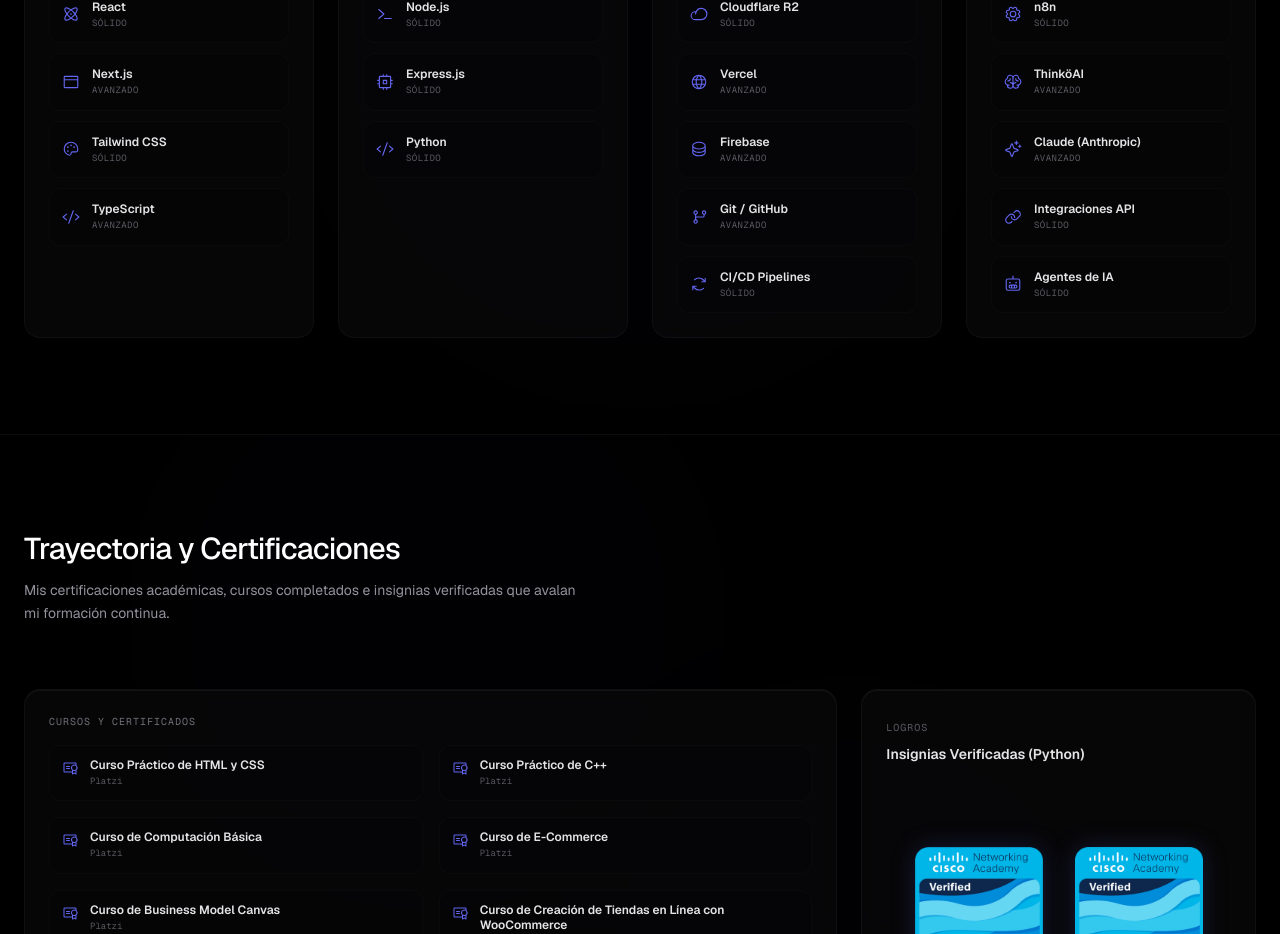
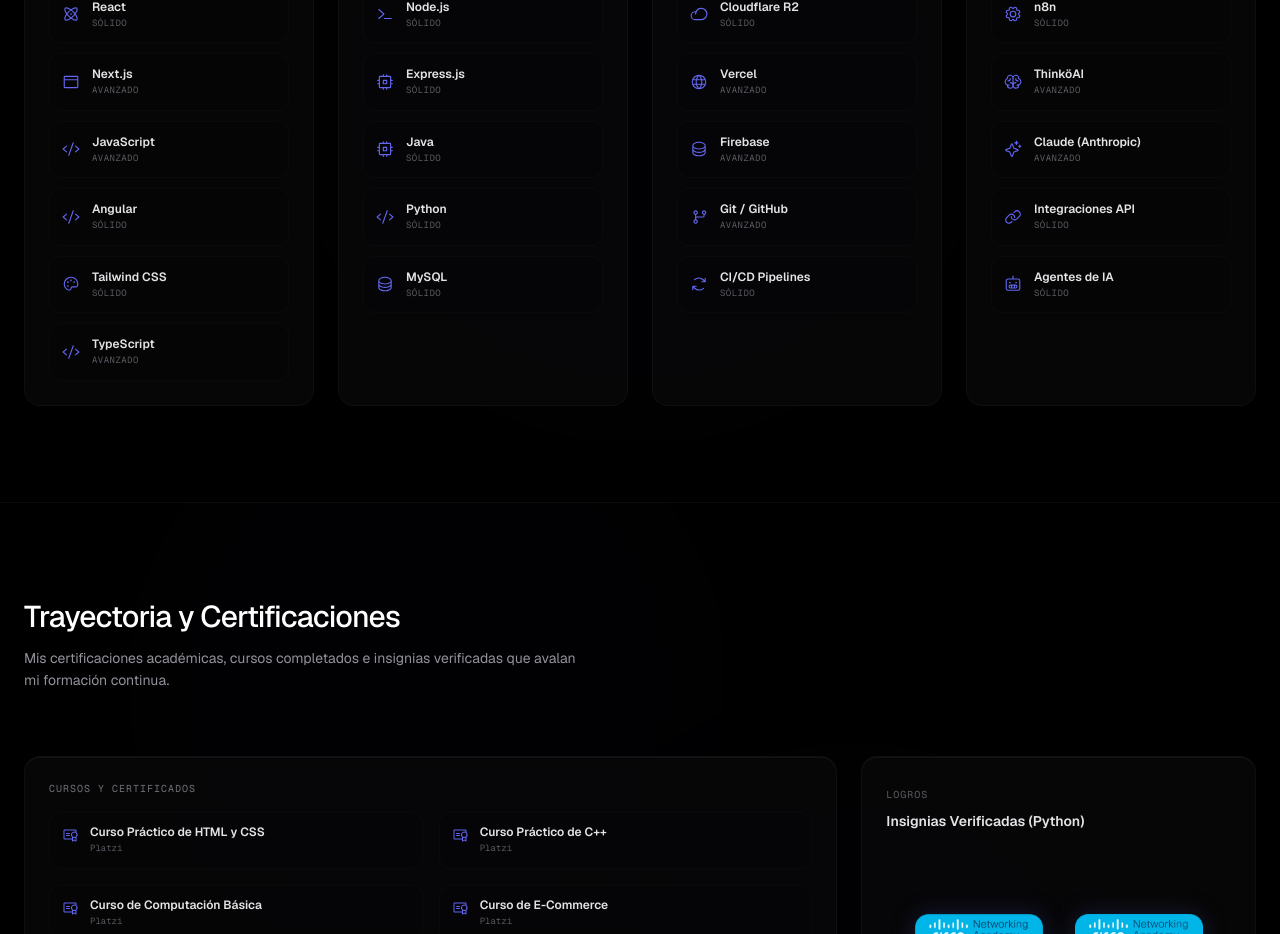
Before and after one commit to omarapp19/Portafolio, a Next.js app: page / in a window 1280 px wide. Shown: the part 1937-2871 px from the top of the page. Built offline with nearby package versions, Linux system fonts and the light colour scheme.

Commit message:
feat: implement TechStack component to showcase technical skills and toolset

```diff
--- a/src/components/TechStack.tsx
+++ b/src/components/TechStack.tsx
@@ -21,6 +21,8 @@
       items: [
         { name: "React", level: "Sólido", icon: <Atom size={18} /> },
         { name: "Next.js", level: "Avanzado", icon: <Browser size={18} /> },
+        { name: "JavaScript", level: "Avanzado", icon: <Code size={18} /> },
+        { name: "Angular", level: "Sólido", icon: <Code size={18} /> },
         { name: "Tailwind CSS", level: "Sólido", icon: <Palette size={18} /> },
         { name: "TypeScript", level: "Avanzado", icon: <Code size={18} /> },
       ],
@@ -30,7 +32,9 @@
       items: [
         { name: "Node.js", level: "Sólido", icon: <Terminal size={18} /> },
         { name: "Express.js", level: "Sólido", icon: <Cpu size={18} /> },
+        { name: "Java", level: "Sólido", icon: <Cpu size={18} /> },
         { name: "Python", level: "Sólido", icon: <Code size={18} /> },
+        { name: "MySQL", level: "Sólido", icon: <Database size={18} /> },
       ],
     },
     {
```
